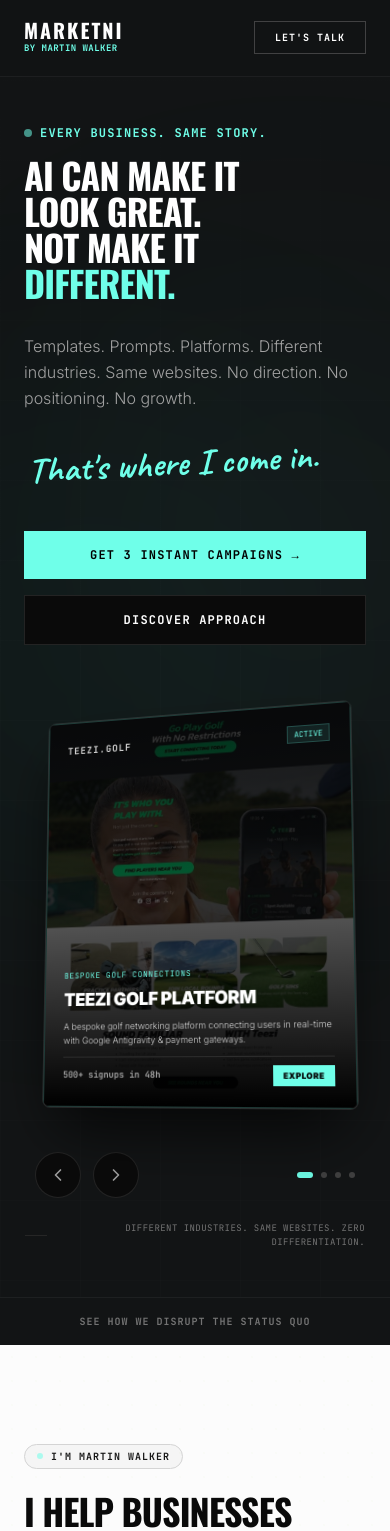
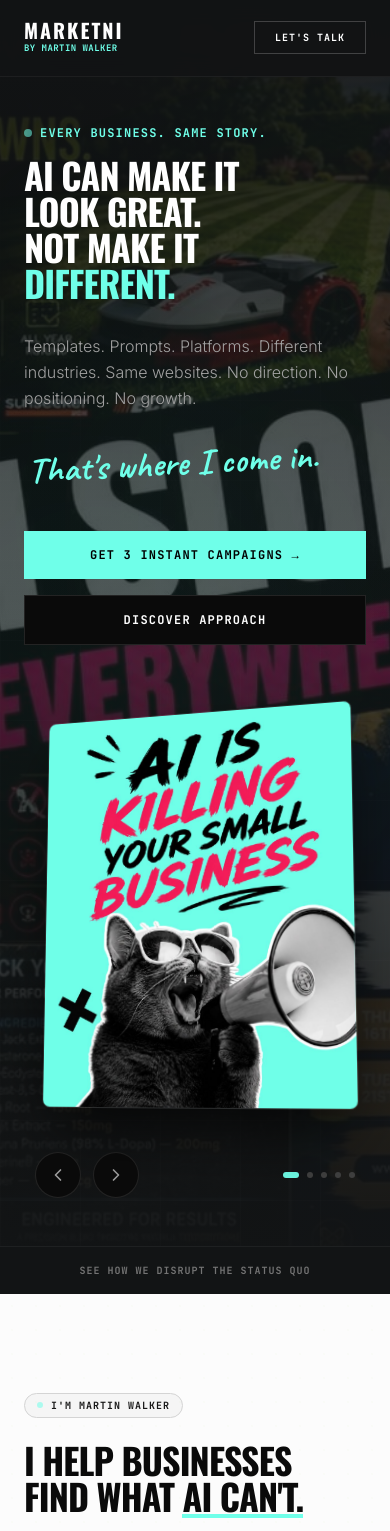
Before and after one commit to Teezi-App/marketni, a React (Vite) app: page / in a window 390 px wide. Shown: the top 1531 px of the page. Built offline with nearby package versions, Linux system fonts and the light colour scheme.

Commit message:
feat: update hero section with new campaign assets
Update metadata for better mobile rendering and add new marketing campaign assets to the Hero component to showcase enhanced client work.

```diff
--- a/index.html
+++ b/index.html
@@ -2,7 +2,9 @@
 <html lang="en">
   <head>
     <meta charset="UTF-8" />
-    <meta name="viewport" content="width=device-width, initial-scale=1.0" />
+    <meta name="viewport" content="width=device-width, initial-scale=1.0, viewport-fit=cover" />
+    <meta name="theme-color" content="#121415" />
+    <meta name="apple-mobile-web-app-status-bar-style" content="black-translucent" />
     <title>Digital Marketing Epsom | Marketni</title>
     <meta name="description" content="Marketni is Epsom's premier local agency for custom websites, professional app design, and high-ranking SEO. We help small businesses in Epsom and Surrey dominate Google Search and capture high-intent inquiries." />
     <meta name="keywords" content="custom websites, app design, local app company, small business epsom, digital marketing epsom, website design epsom, local seo surrey, epsom website agency" />
--- a/src/components/Hero.tsx
+++ b/src/components/Hero.tsx
@@ -11,6 +11,10 @@ import hanburyHomeUrl from "../assets/images/hanbury-home.jpg";
 import cmbHomeUrl from "../assets/images/cmb-home.jpg";
 // @ts-ignore
 import electricRichHomeUrl from "../assets/images/electric-rich-home.jpg";
+// @ts-ignore
+import aiSlopMarketingUrl from "../assets/images/ai-slop-marketing.jpg";
+// @ts-ignore
+import aiBusinessKillerUrl from "../assets/images/ai-business-killer.jpg";
 
 interface HeroProps {
   onScrollToSection: (sectionId: string) => void;
@@ -32,160 +36,85 @@ interface WebPreviewCard {
 export default function Hero({ onScrollToSection }: HeroProps) {
   const [activeCardIndex, setActiveCardIndex] = useState(0);
 
-  // The 4 distinct client mockups matching the services tabs in exact order
+  // The client mockup images showing full-bleed custom designs (no overlaid mock UI text)
   const previewCards: WebPreviewCard[] = [
+    {
+      id: "ai-business-killer",
+      brand: "AI Business Killer",
+      tagline: "",
+      actionText: "",
+      category: "",
+      bgColor: "bg-neutral-900",
+      textColor: "text-white",
+      accentColor: "text-brand-green",
+      icon: Sparkles,
+      customDesign: (
+        <div className="w-full h-full bg-neutral-950 relative overflow-hidden">
+          <img src={aiBusinessKillerUrl} alt="AI Business Killer" className="w-full h-full object-cover" referrerPolicy="no-referrer" />
+        </div>
+      )
+    },
     {
       id: "teezi",
       brand: "TEEZI GOLF",
-      tagline: "Bespoke Golf Connections Platform",
-      actionText: "EXPLORE COLLECTION",
-      category: "Bespoke E-Commerce",
+      tagline: "",
+      actionText: "",
+      category: "",
       bgColor: "bg-neutral-900",
       textColor: "text-white",
       accentColor: "text-brand-green",
       icon: ShoppingBag,
       customDesign: (
-        <div className="w-full h-full flex flex-col justify-between bg-neutral-950 relative overflow-hidden font-sans border border-brand-green/20">
-          {/* Background Image */}
-          <div className="absolute inset-0 z-0">
-            <img src={teeziGolfUrl} alt="Teezi Golf" className="w-full h-full object-cover opacity-60" referrerPolicy="no-referrer" />
-            <div className="absolute inset-0 bg-gradient-to-t from-black via-black/40 to-black/70" />
-          </div>
-          {/* Top bar */}
-          <div className="relative z-10 p-5 flex justify-between items-center">
-            <span className="font-mono text-[10px] tracking-widest text-neutral-300 font-bold">TEEZI.GOLF</span>
-            <span className="text-[8px] uppercase font-mono text-brand-green bg-brand-green/10 px-1.5 py-0.5 border border-brand-green/20">Active</span>
-          </div>
-          {/* Bottom/Middle content */}
-          <div className="relative z-10 p-5 mt-auto space-y-2">
-            <span className="font-mono text-[8px] text-brand-green tracking-widest uppercase block">Bespoke Golf Connections</span>
-            <h4 className="text-lg font-black tracking-tight text-white leading-tight uppercase">
-              TEEZI GOLF PLATFORM
-            </h4>
-            <p className="text-[9px] text-neutral-300 font-light leading-relaxed">
-              A bespoke golf networking platform connecting users in real-time with Google Antigravity & payment gateways.
-            </p>
-            <div className="flex justify-between items-center pt-2 border-t border-white/10 mt-2">
-              <span className="text-[9px] font-bold text-neutral-400 font-mono">500+ signups in 48h</span>
-              <button className="px-2.5 py-1 bg-brand-green text-black text-[8px] font-black uppercase tracking-wider hover:bg-white transition-colors">
-                EXPLORE
-              </button>
-            </div>
-          </div>
+        <div className="w-full h-full bg-neutral-950 relative overflow-hidden">
+          <img src={teeziGolfUrl} alt="Teezi Golf" className="w-full h-full object-cover" referrerPolicy="no-referrer" />
         </div>
       )
     },
     {
       id: "hanbury",
       brand: "HANBURY AUTO'S",
-      tagline: "Automotive Heritage & Service",
-      actionText: "BOOK SLOT",
-      category: "Local Service",
+      tagline: "",
+      actionText: "",
+      category: "",
       bgColor: "bg-neutral-900",
       textColor: "text-white",
       accentColor: "text-brand-green",
       icon: Home,
       customDesign: (
-        <div className="w-full h-full flex flex-col justify-between bg-neutral-950 relative overflow-hidden font-sans border border-brand-green/20">
-          <div className="absolute inset-0 z-0">
-            <img src={hanburyHomeUrl} alt="Hanbury Autos" className="w-full h-full object-cover opacity-60" referrerPolicy="no-referrer" />
-            <div className="absolute inset-0 bg-gradient-to-t from-black via-black/40 to-black/70" />
-          </div>
-          <div className="relative z-10 p-5 flex justify-between items-center">
-            <span className="font-mono text-[10px] tracking-widest text-neutral-300 font-bold">HANBURY AUTOS</span>
-            <span className="text-[8px] uppercase font-mono text-brand-green bg-brand-green/10 px-1.5 py-0.5 border border-brand-green/20">Heritage Focus</span>
-          </div>
-          <div className="relative z-10 p-5 mt-auto space-y-2">
-            <span className="font-mono text-[8px] text-brand-green tracking-widest uppercase block">Business focus & Modernised approach</span>
-            <h4 className="text-lg font-black tracking-tight text-white leading-tight uppercase">
-              HANBURY AUTO'S
-            </h4>
-            <p className="text-[9px] text-neutral-300 font-light leading-relaxed">
-              Bespoke re-design celebrating history, equipped with a custom database for slot booking and customer data management.
-            </p>
-            <div className="flex justify-between items-center pt-2 border-t border-white/10 mt-2">
-              <span className="text-[9px] font-bold text-neutral-400 font-mono">Expanded Marketing</span>
-              <button className="px-2.5 py-1 bg-brand-green text-black text-[8px] font-black uppercase tracking-wider hover:bg-white transition-colors">
-                BOOK SLOT
-              </button>
-            </div>
-          </div>
+        <div className="w-full h-full bg-neutral-950 relative overflow-hidden">
+          <img src={hanburyHomeUrl} alt="Hanbury Autos" className="w-full h-full object-cover" referrerPolicy="no-referrer" />
         </div>
       )
     },
     {
       id: "cmbepsom",
       brand: "CMB EPSOM",
-      tagline: "Local Services & Digitalization",
-      actionText: "VISIT SITE",
-      category: "Local Business",
+      tagline: "",
+      actionText: "",
+      category: "",
       bgColor: "bg-neutral-900",
       textColor: "text-white",
       accentColor: "text-brand-green",
       icon: Coffee,
       customDesign: (
-        <div className="w-full h-full flex flex-col justify-between bg-neutral-950 relative overflow-hidden font-sans border border-brand-green/20">
-          <div className="absolute inset-0 z-0">
-            <img src={cmbHomeUrl} alt="CMB Epsom" className="w-full h-full object-cover opacity-60" referrerPolicy="no-referrer" />
-            <div className="absolute inset-0 bg-gradient-to-t from-black via-black/40 to-black/70" />
-          </div>
-          <div className="relative z-10 p-5 flex justify-between items-center">
-            <span className="font-mono text-[10px] tracking-widest text-neutral-300 font-bold">CMB EPSOM</span>
-            <span className="text-[8px] uppercase font-mono text-brand-green bg-brand-green/10 px-1.5 py-0.5 border border-brand-green/20">Go Digital</span>
-          </div>
-          <div className="relative z-10 p-5 mt-auto space-y-2">
-            <span className="font-mono text-[8px] text-brand-green tracking-widest uppercase block">Go digital pack + Marketing strategy</span>
-            <h4 className="text-lg font-black tracking-tight text-white leading-tight uppercase">
-              CMB EPSOM
-            </h4>
-            <p className="text-[9px] text-neutral-300 font-light leading-relaxed">
-              Providing full online presence from scratch, driving local customer reviews and optimizing location-based search marketing.
-            </p>
-            <div className="flex justify-between items-center pt-2 border-t border-white/10 mt-2">
-              <span className="text-[9px] font-bold text-neutral-400 font-mono">Location Strategy</span>
-              <button className="px-2.5 py-1 bg-brand-green text-black text-[8px] font-black uppercase tracking-wider hover:bg-white transition-colors">
-                LAUNCHED
-              </button>
-            </div>
-          </div>
+        <div className="w-full h-full bg-neutral-950 relative overflow-hidden">
+          <img src={cmbHomeUrl} alt="CMB Epsom" className="w-full h-full object-cover" referrerPolicy="no-referrer" />
         </div>
       )
     },
     {
       id: "electricrich",
       brand: "ELECTRICRICH",
-      tagline: "Professional Electrical Services",
-      actionText: "WHATSAPP CHAT",
-      category: "Local Service",
+      tagline: "",
+      actionText: "",
+      category: "",
       bgColor: "bg-neutral-900",
       textColor: "text-white",
       accentColor: "text-brand-green",
       icon: Sparkles,
       customDesign: (
-        <div className="w-full h-full flex flex-col justify-between bg-neutral-950 relative overflow-hidden font-sans border border-brand-green/20">
-          <div className="absolute inset-0 z-0">
-            <img src={electricRichHomeUrl} alt="ElectricRich" className="w-full h-full object-cover opacity-60" referrerPolicy="no-referrer" />
-            <div className="absolute inset-0 bg-gradient-to-t from-black via-black/40 to-black/70" />
-          </div>
-          <div className="relative z-10 p-5 flex justify-between items-center">
-            <span className="font-mono text-[10px] tracking-widest text-neutral-300 font-bold">ELECTRICRICH</span>
-            <span className="text-[8px] uppercase font-mono text-brand-green bg-brand-green/10 px-1.5 py-0.5 border border-brand-green/20">Emergency Call-Outs</span>
-          </div>
-          <div className="relative z-10 p-5 mt-auto space-y-2">
-            <span className="font-mono text-[8px] text-brand-green tracking-widest uppercase block">Emergency Support & Brand Launch</span>
-            <h4 className="text-lg font-black tracking-tight text-white leading-tight uppercase">
-              ELECTRICRICH
-            </h4>
-            <p className="text-[9px] text-neutral-300 font-light leading-relaxed">
-              New brand identity and website for a local electrician with custom SEO localization and integrated WhatsApp instant emergency chat.
-            </p>
-            <div className="flex justify-between items-center pt-2 border-t border-white/10 mt-2">
-              <span className="text-[9px] font-bold text-neutral-400 font-mono">Instant Support</span>
-              <button className="px-2.5 py-1 bg-brand-green text-black text-[8px] font-black uppercase tracking-wider hover:bg-white transition-colors">
-                CHAT NOW
-              </button>
-            </div>
-          </div>
+        <div className="w-full h-full bg-neutral-950 relative overflow-hidden">
+          <img src={electricRichHomeUrl} alt="ElectricRich" className="w-full h-full object-cover" referrerPolicy="no-referrer" />
         </div>
       )
     }
@@ -201,6 +130,12 @@ export default function Hero({ onScrollToSection }: HeroProps) {
 
   return (
     <section id="hero" className="relative min-h-screen bg-[#121415] text-white overflow-hidden flex flex-col justify-between font-sans">
+
+      {/* Background Image */}
+      <div className="absolute inset-0 z-0 pointer-events-none select-none">
+        <img src={aiSlopMarketingUrl} alt="Background" className="w-full h-full object-cover opacity-65" referrerPolicy="no-referrer" />
+        <div className="absolute inset-0 bg-gradient-to-b from-[#121415]/15 via-[#121415]/60 to-[#121415]" />
+      </div>
 
       {/* Background Subtle Ambiance and Grid Lines */}
       <div className="absolute inset-0 bg-[linear-gradient(to_right,#ffffff02_1px,transparent_1px),linear-gradient(to_bottom,#ffffff02_1px,transparent_1px)] bg-[size:5rem_5rem] pointer-events-none" />
@@ -383,13 +318,7 @@ export default function Hero({ onScrollToSection }: HeroProps) {
 
           </div>
 
-          {/* Comment / Subtext shown on bottom right of UI */}
-          <div className="text-right w-full max-w-[340px] mt-6 flex items-center justify-end space-x-2 text-neutral-500">
-            <span className="w-6 h-px bg-neutral-800" />
-            <span className="font-mono text-[9px] uppercase tracking-wider">
-              Different industries. Same websites. Zero differentiation.
-            </span>
-          </div>
+
 
         </div>
 
--- a/src/index.css
+++ b/src/index.css
@@ -20,3 +20,7 @@
   --color-cyan-900: #0d3a33;
   --color-cyan-950: #051a17;
 }
+
+html, body {
+  background-color: #121415;
+}
```
Also changed, not shown: src/assets/images/ai-business-killer.jpg (added), src/assets/images/ai-slop-marketing.jpg (added).
